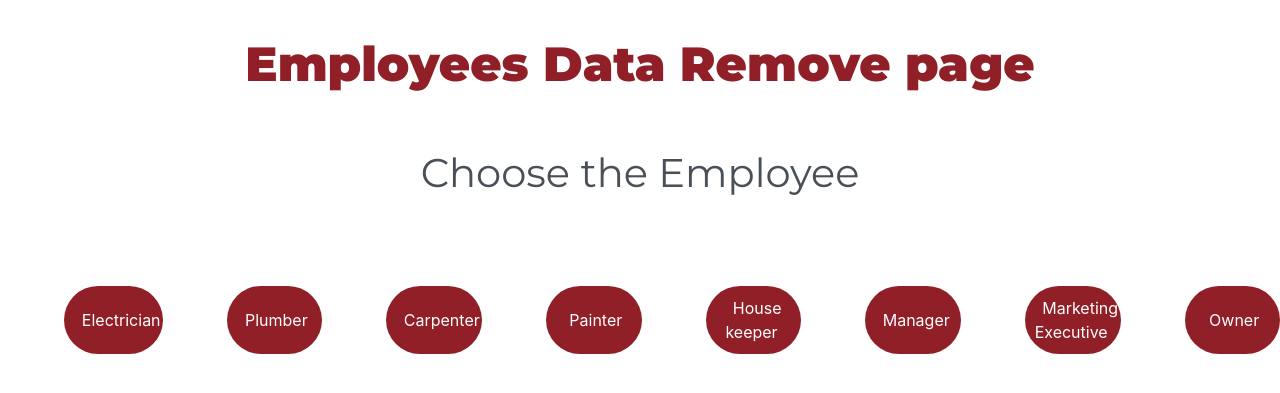
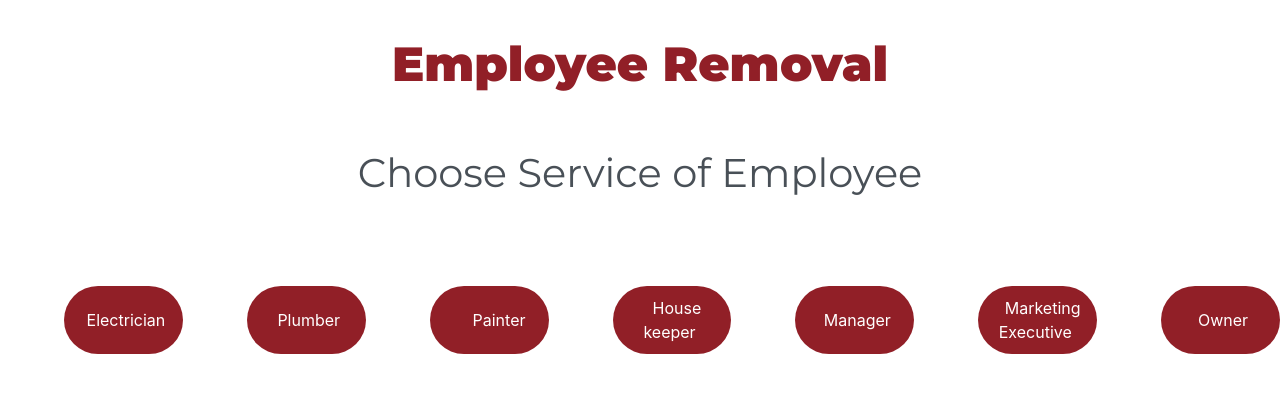
Before and after one commit to Nandini4601/REMS, a Flask app: page /rememployee in a window 1280 px wide. Shown: the part 70-463 px from the top of the page. Run offline with Flask 2, Linux system fonts and the light colour scheme; some libraries are stand-ins or nearby versions.

Commit message:
deletion page base

```diff
--- a/rems/routes.py
+++ b/rems/routes.py
@@ -132,17 +132,26 @@ def tenant(id):
 def rem_tenant():
     return render_template('tenants_rm.html')
 
+
 @app.route('/rememployee')
 def rem_employee():
     return render_template('rem_employee.html')
+
 
 @app.route('/remhouses')
 def rem_houses():
     return render_template('rem_houses.html')
 
-@app.route('/list')
-def list():
-    return render_template('list.html')
+
+@app.route('/rem_list')
+def emp_list():
+    headings = ("First Name", "Last Name", "mobile", "email", " ")
+    data = list()
+    emps = Employee.query.filter_by(service_id=4).all()
+    for emp in emps:
+        data.append((emp.fname, emp.lname, emp.mobile, emp.email))
+    return render_template('removal_list.html', headings=headings, data=data)
+
 
 @app.route('/tenant_list')
 def tenant_list():
--- a/rems/templates/rem_employee.html
+++ b/rems/templates/rem_employee.html
@@ -8,26 +8,26 @@
 
 {% block content %}
 <div class="container register">
-  <h3 class="register-heading">Employees Data Remove page</h3>
+  <h3 class="register-heading">Employee Removal</h3>
 </div>
 
 <div class="tab-content" id="myTabContent">
   <div class="tab-pane fade show active" id="home" role="tabpanel" aria-labelledby="home-tab">
-    <h3 class="register-heading2">Choose the Employee</h3>
+    <h3 class="register-heading2">Choose Service of Employee</h3>
     <div class="row register-form">
       <div class="col-md-12">
         <div class="form-group">
            <div class="row">
                   <div class="col-12 ">
           <div class="d-grid gap-5 d-md-flex justify-content-md-end">
-            <button type="button" class="btnRegister"><a class="anchor" href="{{ url_for('list') }}">Electrician</a></button>
-            <button type="button" class="btnRegister"><a class="anchor" href="{{ url_for('list') }}">Plumber</a></button>
-            <button type="button" class="btnRegister"><a class="anchor" href="{{ url_for('list') }}">Carpenter</a></button>
-            <button type="button" class="btnRegister"><a class="anchor" href="{{ url_for('list') }}">Painter</a></button>
-            <button type="button" class="btnRegister"><a class="anchor" href="{{ url_for('list') }}">House keeper</a></button>
-            <button type="button" class="btnRegister"><a class="anchor" href="{{ url_for('list') }}">Manager</a></button>
-            <button type="button" class="btnRegister"><a class="anchor" href="{{ url_for('list') }}">Marketing Executive</a></button>
-            <button type="button" class="btnRegister"><a class="anchor" href="{{ url_for('list') }}">Owner</a></button>
+            <button type="button" class="btnRegister"><a class="anchor" href="{{ url_for('emp_list') }}">Electrician</a></button>
+            <button type="button" class="btnRegister"><a class="anchor" href="{{ url_for('emp_list') }}">Plumber</a></button>
+            <button type="button" class="btnRegister"><a class="anchor" href="{{ url_for('emp_list') }}>Carpenter</a></button>
+            <button type="button" class="btnRegister"><a class="anchor" href="{{ url_for('emp_list') }}">Painter</a></button>
+            <button type="button" class="btnRegister"><a class="anchor" href="{{ url_for('emp_list') }}">House keeper</a></button>
+            <button type="button" class="btnRegister"><a class="anchor" href="{{ url_for('emp_list') }}">Manager</a></button>
+            <button type="button" class="btnRegister"><a class="anchor" href="{{ url_for('emp_list') }}">Marketing Executive</a></button>
+            <button type="button" class="btnRegister"><a class="anchor" href="{{ url_for('emp_list') }}">Owner</a></button>
           </div>
            </div>
                 </div>
```
Also changed, not shown: rems/templates/removal_list.html (added, +27 -0 lines), util.py (+8 -8 lines), app.db.
